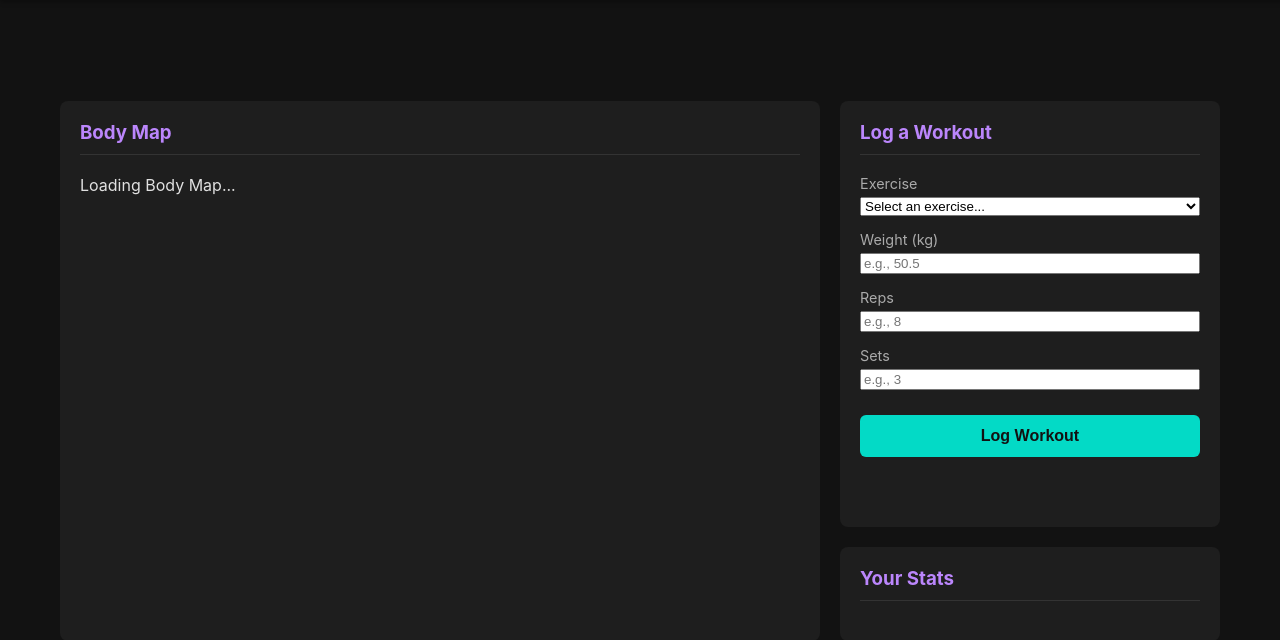
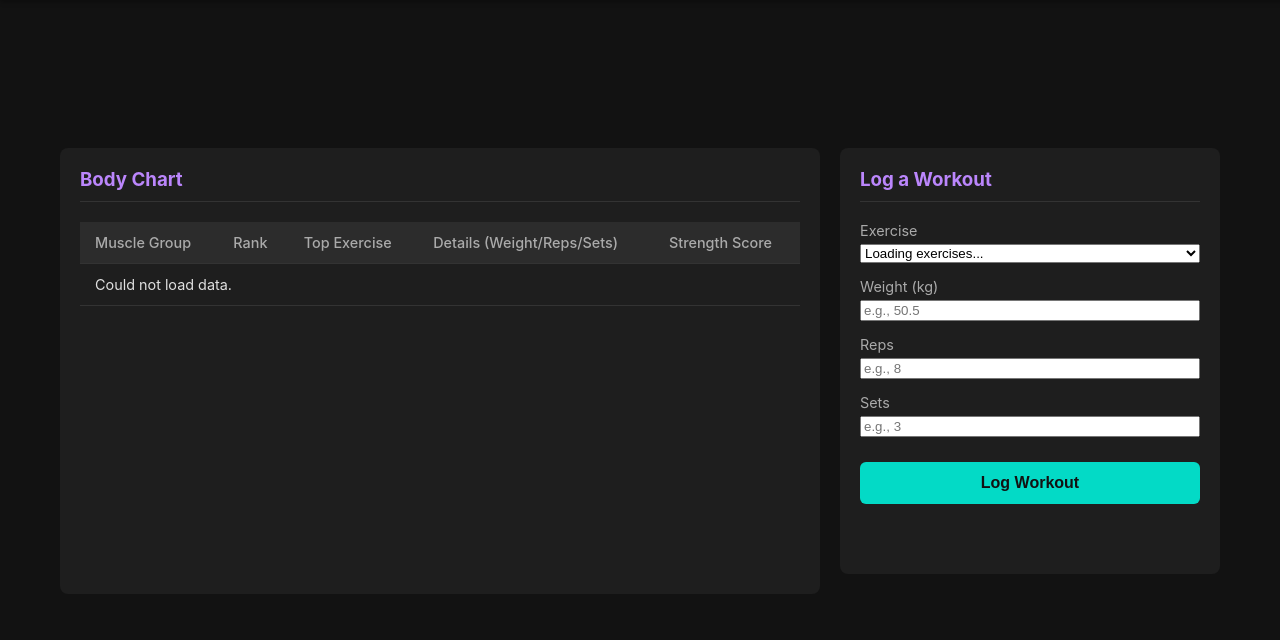
Before and after one commit to Shyyloww/Shyyloww.github.io, a Flask app: template templates/dashboard.html in a window 1280 px wide. Shown: the part 59-699 px from the top of the page. Run offline with Flask 3, Linux system fonts and the light colour scheme; the template is opened without the code that fills it, so the values that code supplies are empty; parts of the project's set-up code (start-up, migrations or seed data) failed here and were passed over.

Commit message:
feat: Replace body map with detailed body chart

```diff
--- a/app.py
+++ b/app.py
@@ -20,29 +20,24 @@
 
 supabase: Client = create_client(supabase_url, supabase_key)
 
-# --- Helper Function to get user from token ---
+# --- Helper Function ---
 def get_user_from_token():
     token = request.cookies.get('token')
-    if not token:
-        return None
+    if not token: return None
     try:
-        payload = jwt.decode(token, app.config['SECRET_KEY'], algorithms=["HS256"])
-        return payload
+        return jwt.decode(token, app.config['SECRET_KEY'], algorithms=["HS256"])
     except (jwt.ExpiredSignatureError, jwt.InvalidTokenError):
         return None
 
 # --- Main Routes ---
-
 @app.route('/')
 def home():
-    if get_user_from_token():
-        return redirect(url_for('dashboard'))
+    if get_user_from_token(): return redirect(url_for('dashboard'))
     return render_template('index.html')
 
 @app.route('/dashboard')
 def dashboard():
-    if not get_user_from_token():
-        return redirect(url_for('home'))
+    if not get_user_from_token(): return redirect(url_for('home'))
     return render_template('dashboard.html')
 
 @app.route('/logout')
@@ -51,35 +46,28 @@
     response.set_cookie('token', '', expires=0)
     return response
 
-# --- API Routes (for JavaScript to call) ---
-
+# --- API Routes ---
 @app.route('/api/dashboard_data')
 def get_dashboard_data():
     user = get_user_from_token()
-    if not user:
-        return jsonify({"error": "Not authenticated"}), 401
+    if not user: return jsonify({"error": "Not authenticated"}), 401
 
     user_id = user['user_id']
 
-    # Fetch all exercises for the dropdown
-    exercises_res = supabase.table('exercises').select('id, name').order('name').execute()
+    exercises_res = supabase.table('exercises').select('id, name, type').order('name').execute()
 
-    # Fetch user's muscle ranks
-    # This is a more complex query, so we use a database function (RPC)
-    # Go to Supabase > Database > Functions to create this. See instructions.
-    ranks_res = supabase.rpc('get_user_muscle_ranks', {'p_user_id': user_id}).execute()
+    # CALL THE NEW, MORE POWERFUL DATABASE FUNCTION
+    chart_data_res = supabase.rpc('get_user_body_chart_data', {'p_user_id': user_id}).execute()
 
     return jsonify({
-        "username": "User", # Placeholder, we'll fetch this later
         "exercises": exercises_res.data,
-        "muscle_ranks": ranks_res.data
+        "body_chart": chart_data_res.data # Send the new data to the front-end
     })
 
 @app.route('/api/log_workout', methods=['POST'])
 def log_workout():
     user = get_user_from_token()
-    if not user:
-        return jsonify({"error": "Not authenticated"}), 401
+    if not user: return jsonify({"error": "Not authenticated"}), 401
 
     data = request.get_json()
     user_id = user['user_id']
@@ -88,56 +76,43 @@
     reps = int(data.get('reps'))
     sets = int(data.get('sets'))
 
-    # Epley Formula for 1-rep max estimate
     strength_score = weight * (1 + (reps / 30))
 
-    # Insert workout into DB
     supabase.table('workouts').insert({
-        'user_id': user_id,
-        'exercise_id': exercise_id,
-        'weight_kg': weight,
-        'reps': reps,
-        'sets': sets,
-        'strength_score': strength_score
+        'user_id': user_id, 'exercise_id': exercise_id, 'weight_kg': weight,
+        'reps': reps, 'sets': sets, 'strength_score': strength_score
     }).execute()
 
-    # After logging, refetch the ranks and send them back
-    ranks_res = supabase.rpc('get_user_muscle_ranks', {'p_user_id': user_id}).execute()
+    # After logging, refetch the full chart data and send it back
+    chart_data_res = supabase.rpc('get_user_body_chart_data', {'p_user_id': user_id}).execute()
 
-    return jsonify({"success": True, "updated_ranks": ranks_res.data})
+    return jsonify({"success": True, "updated_chart": chart_data_res.data})
 
-# --- Authentication Routes ---
-# (Signup and Login routes remain the same as before)
+# --- Auth Routes (No Changes) ---
 @app.route('/signup', methods=['POST'])
 def signup():
-    # ... (No changes to this function)
     try:
         data = request.get_json()
-        username = data.get('username')
-        password = data.get('password')
+        username, password = data.get('username'), data.get('password')
         if not username or not password: return jsonify({"error": "Username and password are required."}), 400
         hashed_password = bcrypt.hashpw(password.encode('utf-8'), bcrypt.gensalt()).decode('utf-8')
-        user_data, count = supabase.table('users').insert({"username": username, "password_hash": hashed_password}).execute()
-        if user_data[1]: return jsonify({"success": True, "message": "Account created successfully!"})
-        else: return jsonify({"error": "Signup failed. Username might already exist."}), 500
+        supabase.table('users').insert({"username": username, "password_hash": hashed_password}).execute()
+        return jsonify({"success": True, "message": "Account created successfully!"})
     except Exception as e: return jsonify({"error": f"An error occurred: {e}"}), 500
 
 @app.route('/login', methods=['POST'])
 def login():
-    # ... (No changes to this function)
     try:
         data = request.get_json()
-        username = data.get('username')
-        password = data.get('password')
-        remember_me = data.get('remember', False)
+        username, password, remember = data.get('username'), data.get('password'), data.get('remember', False)
         if not username or not password: return jsonify({"error": "Username and password are required."}), 400
         query = supabase.table('users').select("id, password_hash").eq('username', username).execute()
         if not query.data: return jsonify({"error": "Invalid username or password."}), 401
         user = query.data[0]
         if bcrypt.checkpw(password.encode('utf-8'), user['password_hash'].encode('utf-8')):
-            expiration = timedelta(days=30) if remember_me else timedelta(hours=8)
+            expiration = timedelta(days=30) if remember else timedelta(hours=8)
             token = jwt.encode({'user_id': user['id'], 'exp': datetime.now(timezone.utc) + expiration}, app.config['SECRET_KEY'], algorithm="HS256")
-            response = make_response(jsonify({"success": True, "message": "Login successful!"}))
+            response = make_response(jsonify({"success": True}))
             response.set_cookie('token', token, httponly=True, secure=True, samesite='Lax', max_age=expiration)
             return response
         else: return jsonify({"error": "Invalid username or password."}), 401
--- a/static/css/style.css
+++ b/static/css/style.css
@@ -250,3 +250,43 @@
 #front-map-container g, #back-map-container g {
     transform: scale(2.5) translate(25%, 30%); /* Zoom and center the figures */
 }
+
+/* --- New Body Chart Styles --- */
+.body-chart-container {
+    grid-column: 1 / 2;
+    grid-row: 1 / 3;
+}
+
+.body-chart-table {
+    width: 100%;
+    border-collapse: collapse;
+    font-size: 0.9em;
+}
+
+.body-chart-table th, .body-chart-table td {
+    padding: 12px 15px;
+    text-align: left;
+    border-bottom: 1px solid #333;
+}
+
+.body-chart-table th {
+    background-color: #2c2c2c;
+    color: #aaa;
+    font-weight: 500;
+}
+
+.body-chart-table tbody tr:hover {
+    background-color: #2c2c2c;
+}
+
+.rank-cell {
+    font-weight: bold;
+    text-shadow: 1px 1px 2px rgba(0,0,0,0.5);
+}
+
+/* Rank Colors */
+.rank-unranked { color: #888; }
+.rank-novice { color: #4CAF50; }
+.rank-intermediate { color: #2196F3; }
+.rank-advanced { color: #9C27B0; }
+.rank-elite { color: #FF9800; }
--- a/static/js/dashboard.js
+++ b/static/js/dashboard.js
@@ -1,11 +1,11 @@
 document.addEventListener('DOMContentLoaded', () => {
     const exerciseSelect = document.getElementById('exercise-select');
-    const frontMapContainer = document.getElementById('front-map-container');
-    const backMapContainer = document.getElementById('back-map-container');
+    const weightInput = document.getElementById('weight-input');
+    const chartTbody = document.getElementById('body-chart-tbody');
     const logWorkoutForm = document.getElementById('log-workout-form');
     const logMessage = document.getElementById('log-message');
 
-    let frontMapSVG, backMapSVG;
+    let exercisesData = [];
 
     // --- Core Functions ---
 
@@ -15,70 +15,47 @@
             if (!response.ok) throw new Error('Failed to fetch data');
             const data = await response.json();
 
-            populateExerciseDropdown(data.exercises);
-            await loadBodyMaps();
-            updateBodyMapColors(data.muscle_ranks);
+            exercisesData = data.exercises;
+            populateExerciseDropdown(exercisesData);
+            updateBodyChart(data.body_chart);
 
         } catch (error) {
             console.error("Error fetching dashboard data:", error);
+            chartTbody.innerHTML = `<tr><td colspan="5">Could not load data.</td></tr>`;
         }
     };
 
-    const loadBodyMaps = async () => {
-        try {
-            const response = await fetch('/static/body-map.svg');
-            const svgText = await response.text();
+    const updateBodyChart = (chartData) => {
+        if (!chartData) return;
 
-            const parser = new DOMParser();
-            const svgDoc = parser.parseFromString(svgText, "image/svg+xml");
+        chartTbody.innerHTML = ''; // Clear existing rows
 
-            // Prepare and load Front View
-            const frontView = svgDoc.getElementById('front-view');
-            frontMapContainer.innerHTML = '';
-            frontMapContainer.appendChild(frontView.cloneNode(true));
-            frontMapSVG = frontMapContainer.querySelector('g');
+        chartData.forEach(muscle => {
+            const row = document.createElement('tr');
+            const rank = getRankFromScore(muscle.strength_score);
 
-            // Prepare and load Back View
-            const backView = svgDoc.getElementById('back-view');
-            backView.classList.remove('hidden'); // Make it visible
-            backMapContainer.innerHTML = '';
-            backMapContainer.appendChild(backView.cloneNode(true));
-            backMapSVG = backMapContainer.querySelector('g');
-
-        } catch (error) {
-            console.error('Error loading SVG:', error);
-            frontMapContainer.innerHTML = "<p>Could not load map.</p>";
-            backMapContainer.innerHTML = "<p>Could not load map.</p>";
-        }
-    };
-
-    const updateBodyMapColors = (muscleRanks) => {
-        if (!frontMapSVG || !backMapSVG || !muscleRanks) return;
-
-        muscleRanks.forEach(rank => {
-            const color = getRankColor(rank.strength_score);
-            // Convert DB name to SVG ID format (e.g., "Front Delts" -> "front-delts")
-            const baseId = rank.muscle_group.toLowerCase().replace(/\s+/g, '-');
-
-            // Select all parts for a muscle (e.g., front-delts, front-delts-r)
-            const frontElements = frontMapSVG.querySelectorAll(`#${baseId}`);
-            const backElements = backMapSVG.querySelectorAll(`#${baseId}-back`); // e.g., calves-back
-
-            frontElements.forEach(el => el.style.fill = color);
-            backElements.forEach(el => el.style.fill = color);
+            row.innerHTML = `
+                <td>${muscle.muscle_group}</td>
+                <td class="rank-cell ${rank.className}">${rank.name}</td>
+                <td>${muscle.exercise_name || 'N/A'}</td>
+                <td>${muscle.weight_kg !== null ? `${muscle.weight_kg}kg / ${muscle.reps} reps / ${muscle.sets} sets` : 'N/A'}</td>
+                <td>${muscle.strength_score.toFixed(1)}</td>
+            `;
+            chartTbody.appendChild(row);
         });
     };
 
-    const getRankColor = (score) => {
-        if (score <= 0) return '#444444';    // Unranked
-        if (score <= 50) return '#4CAF50';   // Novice (Green)
-        if (score <= 100) return '#2196F3';  // Intermediate (Blue)
-        if (score <= 150) return '#9C27B0';  // Advanced (Purple)
-        return '#FF9800';                    // Elite (Orange)
+    const getRankFromScore = (score) => {
+        if (score <= 0) return { name: 'Unranked', className: 'rank-unranked' };
+        if (score <= 50) return { name: 'Novice', className: 'rank-novice' };
+        if (score <= 100) return { name: 'Intermediate', className: 'rank-intermediate' };
+        if (score <= 150) return { name: 'Advanced', className: 'rank-advanced' };
+        return { name: 'Elite', className: 'rank-elite' };
     };
 
     const populateExerciseDropdown = (exercises) => {
         if (!exercises) return;
+        exerciseSelect.innerHTML = '<option value="">Select an exercise...</option>';
         exercises.forEach(ex => {
             const option = document.createElement('option');
             option.value = ex.id;
@@ -87,17 +64,30 @@
         });
     };
 
-    // --- Event Listener for Form ---
+    // --- Event Listeners ---
+
+    exerciseSelect.addEventListener('change', (e) => {
+        const selectedId = parseInt(e.target.value);
+        const selectedExercise = exercisesData.find(ex => ex.id === selectedId);
+        if (selectedExercise && selectedExercise.type === 'Bodyweight/Calisthenics') {
+            weightInput.value = 0;
+            weightInput.disabled = true;
+        } else {
+            weightInput.value = '';
+            weightInput.disabled = false;
+        }
+    });
+
     logWorkoutForm.addEventListener('submit', async (e) => {
         e.preventDefault();
-        // ... (rest of the form submission logic remains the same)
         logMessage.textContent = '';
         const formData = {
-            exercise_id: document.getElementById('exercise-select').value,
-            weight: document.getElementById('weight-input').value,
+            exercise_id: exerciseSelect.value,
+            weight: weightInput.value,
             reps: document.getElementById('reps-input').value,
             sets: document.getElementById('sets-input').value
         };
+
         try {
             const response = await fetch('/api/log_workout', {
                 method: 'POST',
@@ -108,8 +98,9 @@
             if (response.ok && result.success) {
                 logMessage.textContent = 'Workout logged!';
                 logMessage.style.color = '#03dac6';
-                updateBodyMapColors(result.updated_ranks);
+                updateBodyChart(result.updated_chart); // Refresh the chart with new data
                 logWorkoutForm.reset();
+                weightInput.disabled = false;
             } else {
                 logMessage.textContent = result.error || 'Failed to log.';
                 logMessage.style.color = '#cf6679';
--- a/templates/dashboard.html
+++ b/templates/dashboard.html
@@ -9,48 +9,46 @@
 <body>
     <nav class="navbar">
         <div class="nav-brand">Weighted Ranks</div>
-        <div class="nav-links">
-            <a href="/logout">Logout</a>
-        </div>
+        <div class="nav-links"><a href="/logout">Logout</a></div>
     </nav>
 
     <main class="dashboard-grid">
-        <div class="grid-item body-map-container">
-            <h3>Body Map</h3>
-            <div id="body-map-svg-container">
-                <!-- SVG will be loaded here by JavaScript -->
-                <p>Loading Body Map...</p>
-            </div>
+        <!-- The New Body Chart -->
+        <div class="grid-item body-chart-container">
+            <h3>Body Chart</h3>
+            <table class="body-chart-table">
+                <thead>
+                    <tr>
+                        <th>Muscle Group</th>
+                        <th>Rank</th>
+                        <th>Top Exercise</th>
+                        <th>Details (Weight/Reps/Sets)</th>
+                        <th>Strength Score</th>
+                    </tr>
+                </thead>
+                <tbody id="body-chart-tbody">
+                    <!-- Rows will be generated by JavaScript here -->
+                </tbody>
+            </table>
         </div>
 
+        <!-- The Workout Logger (remains the same) -->
         <div class="grid-item log-workout-container">
             <h3>Log a Workout</h3>
             <form id="log-workout-form">
                 <label for="exercise-select">Exercise</label>
-                <select id="exercise-select" required>
-                    <option value="">Select an exercise...</option>
-                </select>
-
+                <select id="exercise-select" required><option value="">Loading exercises...</option></select>
                 <label for="weight-input">Weight (kg)</label>
                 <input type="number" id="weight-input" step="0.5" placeholder="e.g., 50.5" required>
-
                 <label for="reps-input">Reps</label>
                 <input type="number" id="reps-input" placeholder="e.g., 8" required>
-
                 <label for="sets-input">Sets</label>
                 <input type="number" id="sets-input" placeholder="e.g., 3" required>
-
                 <button type="submit">Log Workout</button>
             </form>
             <p id="log-message" class="message"></p>
         </div>
-
-        <div class="grid-item stats-container">
-            <h3>Your Stats</h3>
-            <!-- Stats will go here later -->
-        </div>
     </main>
-
     <script src="{{ url_for('static', filename='js/dashboard.js') }}"></script>
 </body>
 </html>
```
Also changed, not shown: static/body-map.svg (deleted).
